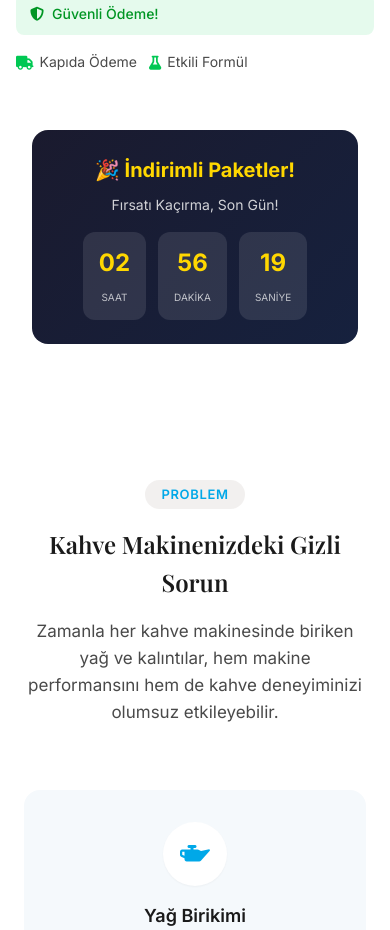
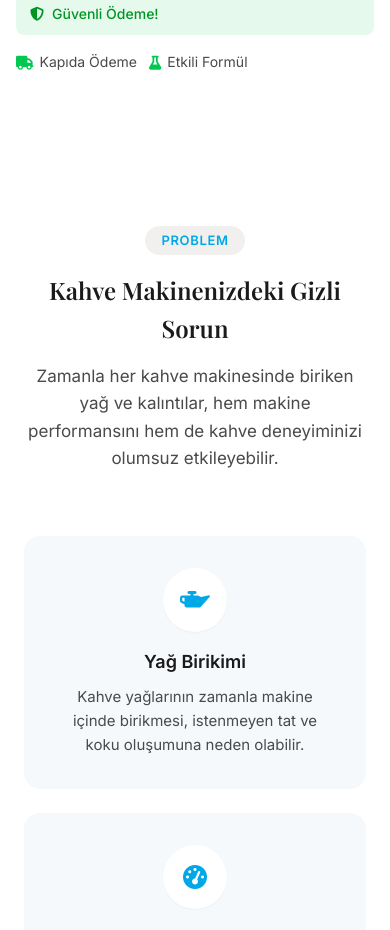
Before and after one commit to ideyazilim07/cofycare-landing, a plain HTML site: page index.html in a window 390 px wide. Shown: the part 2680-3610 px from the top of the page. Drawn offline with nearby package versions, Linux system fonts and the light colour scheme.

Commit message:
Mobil Indirimli Paketler bolumu kaldirildi

```diff
--- a/index.html
+++ b/index.html
@@ -308,28 +308,6 @@
                 <span style="display: flex; align-items: center; gap: 6px; font-size: 0.875rem; color: var(--color-text-secondary);">
                     <i class="fas fa-flask" style="color: var(--color-accent);"></i> Etkili Formül
                 </span>
-            </div>
-        </div>
-    </section>
-
-    <!-- Mobile Campaign Timer (Dark Style) -->
-    <section class="mobile-only" style="padding: 0 16px 20px;">
-        <div class="mobile-campaign">
-            <div class="mobile-campaign-title">🎉 İndirimli Paketler!</div>
-            <div class="mobile-campaign-subtitle">Fırsatı Kaçırma, Son Gün!</div>
-            <div class="mobile-countdown">
-                <div class="mobile-countdown-item">
-                    <span class="number" id="mobile-hours">05</span>
-                    <span class="label">Saat</span>
-                </div>
-                <div class="mobile-countdown-item">
-                    <span class="number" id="mobile-minutes">42</span>
-                    <span class="label">Dakika</span>
-                </div>
-                <div class="mobile-countdown-item">
-                    <span class="number" id="mobile-seconds">18</span>
-                    <span class="label">Saniye</span>
-                </div>
             </div>
         </div>
     </section>
```
